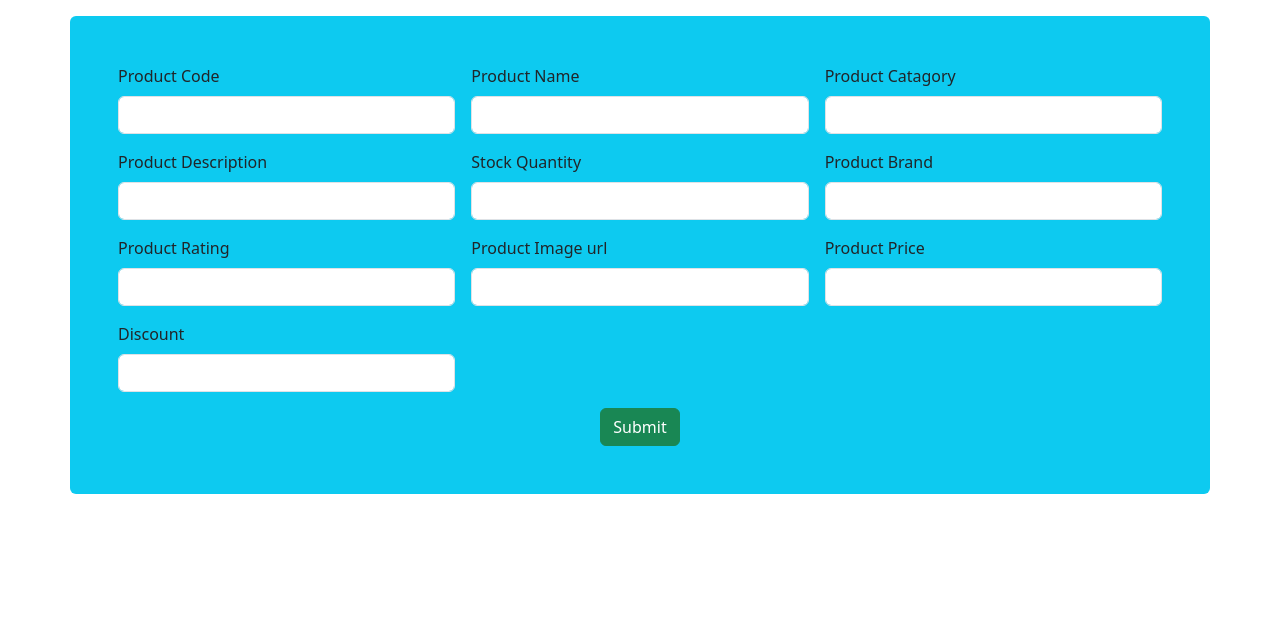
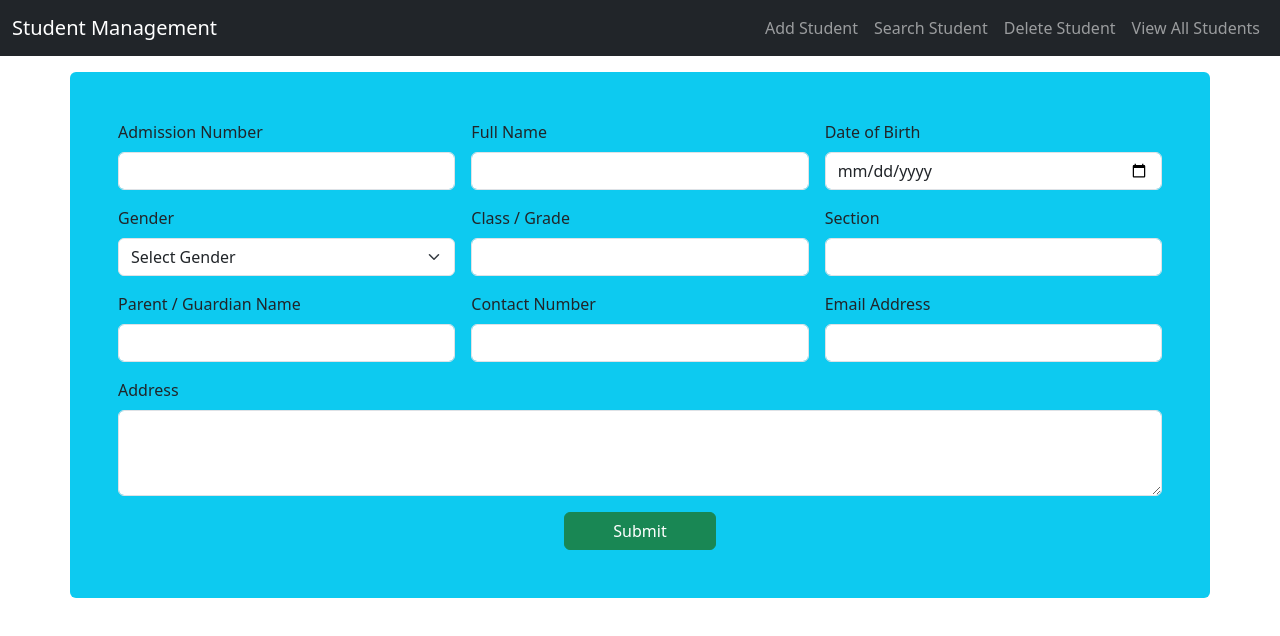
Before and after one commit to irfanmhdm/Student-app, a React (Vite) app: page /addstudent in a window 1280 px wide. Shown: the top 636 px of the page. Built offline with nearby package versions, Linux system fonts and the light colour scheme.

Commit message:
Completed upto ViewStudents

```diff
--- a/src/App.jsx
+++ b/src/App.jsx
@@ -15,7 +15,6 @@ function App() {
 
   return (
     <>
-
       <BrowserRouter>
 
         <Routes>
--- a/src/components/Addstudent.jsx
+++ b/src/components/Addstudent.jsx
@@ -1,72 +1,84 @@
 import React from 'react'
+import Navbar from './Navbar'
 
 const Addstudent = () => {
   return (
     <div>
+
+      <Navbar />
+
       <div className="container bg-info p-5 mt-3 rounded">
-            <div className="row ">
-                <div className="col col-12">
+        <div className="row">
+          <div className="col-12">
 
             <div className="row g-3">
-                        <div className="col col-12 col-sm-6 col-md-4 col-lg-4">
 
-                            <label htmlFor="" className="form-label">Product Code</label>
-                            <input type="number" className="form-control" />
-                        </div>
-                        <div className="col col-12 col-sm-6 col-md-4 col-lg-4">
-
-                            <label htmlFor="" className="form-label">Product Name</label>
+              <div className="col-12 col-sm-6 col-md-4">
+                <label className="form-label">Admission Number</label>
                 <input type="text" className="form-control" />
               </div>
-                        <div className="col col-12 col-sm-6 col-md-4 col-lg-4">
 
-                            <label htmlFor="" className="form-label">Product Catagory</label>
+              <div className="col-12 col-sm-6 col-md-4">
+                <label className="form-label">Full Name</label>
                 <input type="text" className="form-control" />
               </div>
-                        <div className="col col-12 col-sm-6 col-md-4 col-lg-4">
 
-                            <label htmlFor="" className="form-label">Product Description</label>
+              <div className="col-12 col-sm-6 col-md-4">
+                <label className="form-label">Date of Birth</label>
+                <input type="date" className="form-control" />
+              </div>
+
+              <div className="col-12 col-sm-6 col-md-4">
+                <label className="form-label">Gender</label>
+                <select className="form-select">
+                  <option>Select Gender</option>
+                  <option>Male</option>
+                  <option>Female</option>
+                  <option>Other</option>
+                </select>
+              </div>
+
+              <div className="col-12 col-sm-6 col-md-4">
+                <label className="form-label">Class / Grade</label>
                 <input type="text" className="form-control" />
               </div>
-                        <div className="col col-12 col-sm-6 col-md-4 col-lg-4">
 
-                            <label htmlFor="" className="form-label">Stock Quantity</label>
+              <div className="col-12 col-sm-6 col-md-4">
+                <label className="form-label">Section</label>
                 <input type="text" className="form-control" />
               </div>
-                        <div className="col col-12 col-sm-6 col-md-4 col-lg-4">
 
-                            <label htmlFor="" className="form-label">Product Brand</label>
+              <div className="col-12 col-sm-6 col-md-4">
+                <label className="form-label">Parent / Guardian Name</label>
                 <input type="text" className="form-control" />
               </div>
-                        <div className="col col-12 col-sm-6 col-md-4 col-lg-4">
 
-                            <label htmlFor="" className="form-label">Product Rating</label>
-                            <input type="text" className="form-control" />
+              <div className="col-12 col-sm-6 col-md-4">
+                <label className="form-label">Contact Number</label>
+                <input type="tel" className="form-control" />
               </div>
-                        <div className="col col-12 col-sm-6 col-md-4 col-lg-4">
 
-                            <label htmlFor="" className="form-label">Product Image url</label>
-                            <input type="text" className="form-control" />
+              <div className="col-12 col-sm-6 col-md-4">
+                <label className="form-label">Email Address</label>
+                <input type="email" className="form-control" />
               </div>
-                        <div className="col col-12 col-sm-6 col-md-4 col-lg-4">
 
-                            <label htmlFor="" className="form-label">Product Price</label>
-                            <input type="text" className="form-control" />
+              <div className="col-12">
+                <label className="form-label">Address</label>
+                <textarea className="form-control" rows="3"></textarea>
               </div>
-                        <div className="col col-12 col-sm-6 col-md-4 col-lg-4">
 
-                            <label htmlFor="" className="form-label">Discount </label>
-                            <input type="text" className="form-control" />
+              <div className="col-12 text-center mt-3">
+                <button className="btn btn-success px-5">
+                  Submit
+                </button>
               </div>
-                        <div className="col col-12 text-center g-3">
 
-                            <button className="btn btn-success">Submit</button>
+            </div>
+
           </div>
         </div>
       </div>
-            </div>
-        </div>
-
 
     </div>
   )
--- a/src/components/Delete.jsx
+++ b/src/components/Delete.jsx
@@ -1,8 +1,14 @@
 import React from 'react'
+import Navbar from './Navbar'
+
 
 const Delete = () => {
   return (
-    <div><div className="container">
+    <div>
+              <Navbar/>
+
+
+        <div className="container">
                 <div className="row">
                     <div className="col col-12">
 
@@ -10,7 +16,7 @@ const Delete = () => {
                             <div className="row">
                                 <div className="col col-12 col-sm-6 col-md-6 col-lg-4">
 
-                                    <label htmlFor="" className="form-label">Product Code</label>
+                                    <label htmlFor="" className="form-label">Admission Number</label>
                                     <input type="number" className="form-control" />
 
 
--- a/src/components/Search.jsx
+++ b/src/components/Search.jsx
@@ -1,8 +1,11 @@
 import React from 'react'
+import Navbar from './Navbar'
+
 
 const Search = () => {
   return (
     <div>
+                  <Navbar/>
 
         <div className="container">
             <div className="row">
@@ -11,7 +14,7 @@ const Search = () => {
                     <div className="row">
                         <div className="col col-12 col-sm-6">
 
-                            <label htmlFor="" className="form-label">Stuent Id</label>
+                            <label htmlFor="" className="form-label">Admission Number</label>
                             <input type="number" className="form-control" />
                         </div>
                         <div className="col col-12 g-3">
--- a/src/components/ViewStudents.jsx
+++ b/src/components/ViewStudents.jsx
@@ -1,7 +1,11 @@
 import React from "react";
+import Navbar from "./Navbar";
 
 const ViewStudents = () => {
   return (
+    <div>
+        <Navbar/>
+
     <div className="container mt-4">
       <h2 className="text-center mb-4">Student List</h2>
 
@@ -135,6 +139,7 @@ const ViewStudents = () => {
 
       </div>
     </div>
+    </div>
   );
 };
 
```
Lines whose indentation alone changed are shown as unchanged.
